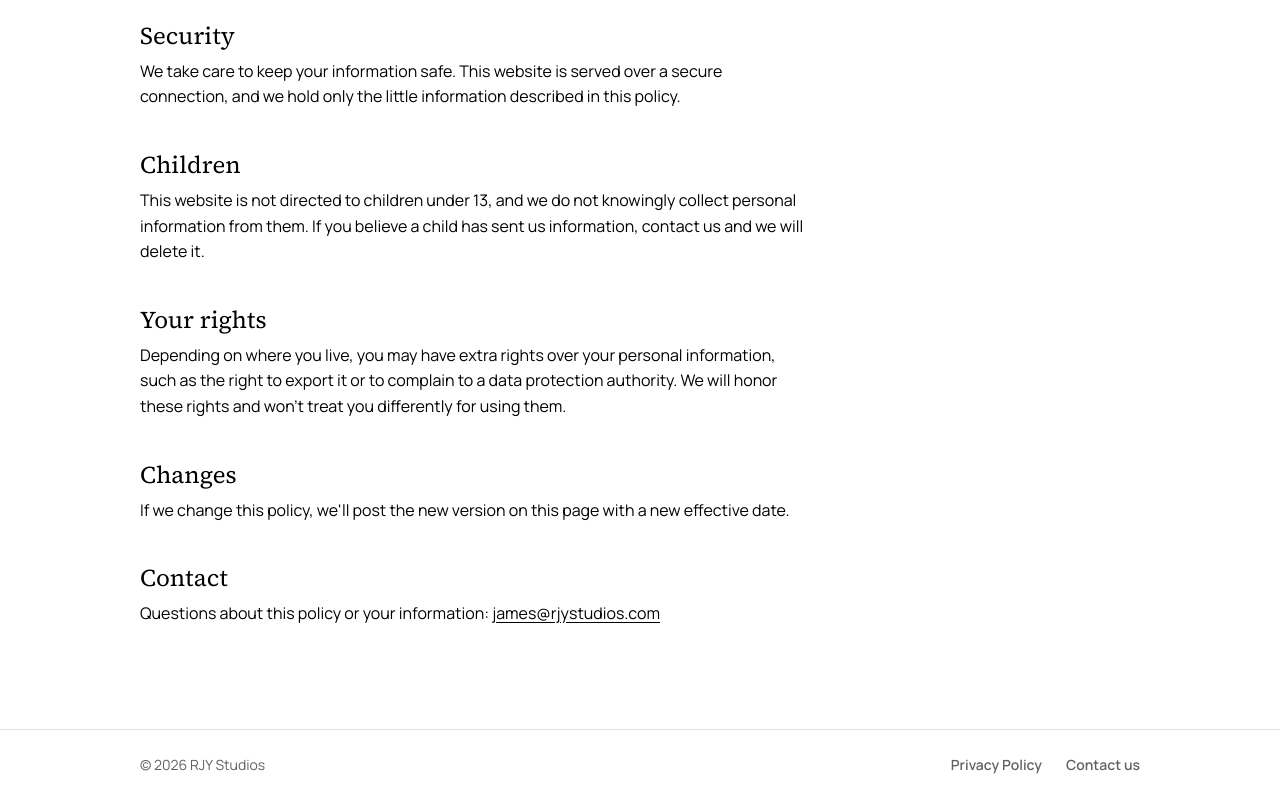
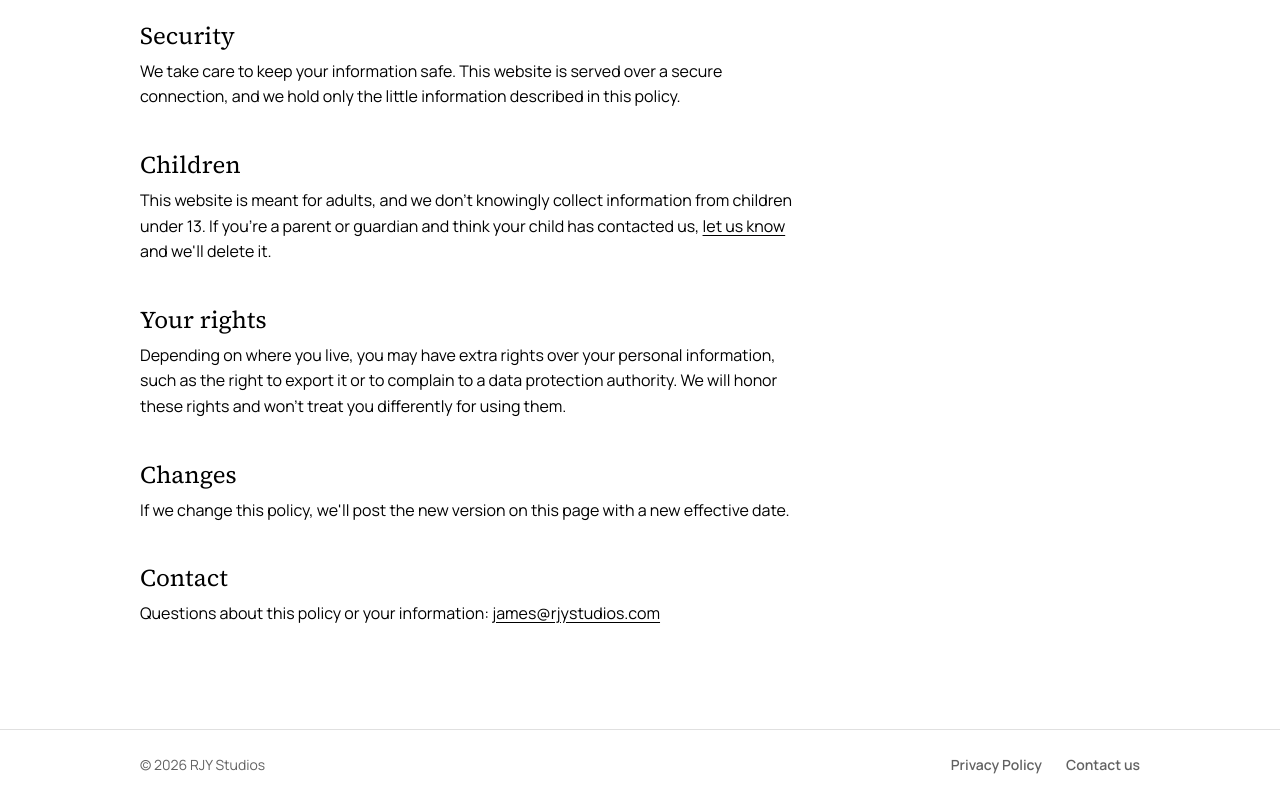
Before and after one commit to RJY-Studios/Website, a plain HTML site: page privacy/index.html in a window 1280 px wide. Shown: the part 1623-2423 px from the top of the page. Drawn offline with Linux system fonts and the light colour scheme.

Commit message:
Privacy Policy: warmer Children section aimed at parents
"let us know" links to an email to james@rjystudios.com.

Co-Authored-By: Claude Opus 5.5 <noreply@anthropic.com>
Claude-Session: https://claude.ai/code/session_01Fp5xxtgDi5HwKTAWZkaGdc

```diff
--- a/privacy/index.html
+++ b/privacy/index.html
@@ -69,7 +69,7 @@
         <p>We take care to keep your information safe. This website is served over a secure connection, and we hold only the little information described in this policy.</p>
 
         <h2>Children</h2>
-        <p>This website is not directed to children under 13, and we do not knowingly collect personal information from them. If you believe a child has sent us information, contact us and we will delete it.</p>
+        <p>This website is meant for adults, and we don't knowingly collect information from children under 13. If you're a parent or guardian and think your child has contacted us, <a href="mailto:james@rjystudios.com">let us know</a> and we'll delete it.</p>
 
         <h2>Your rights</h2>
         <p>Depending on where you live, you may have extra rights over your personal information, such as the right to export it or to complain to a data protection authority. We will honor these rights and won't treat you differently for using them.</p>
```
